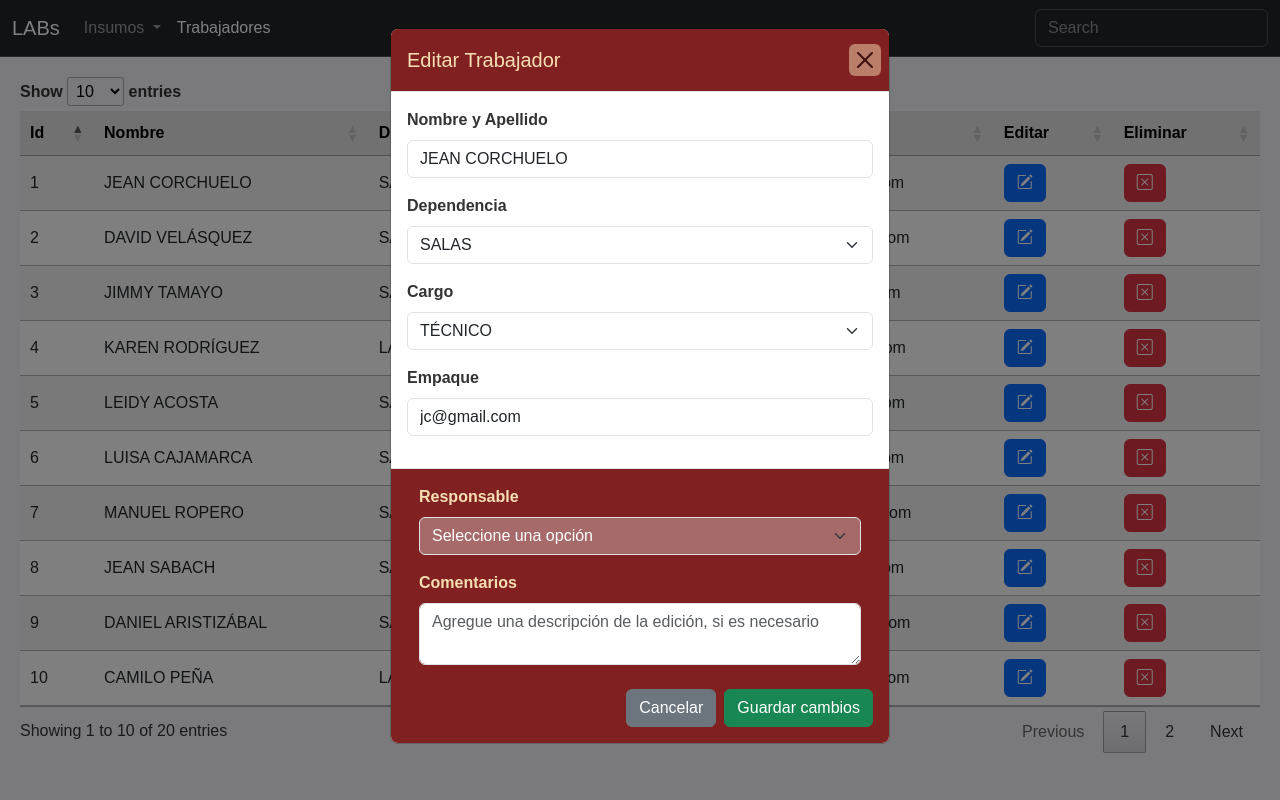
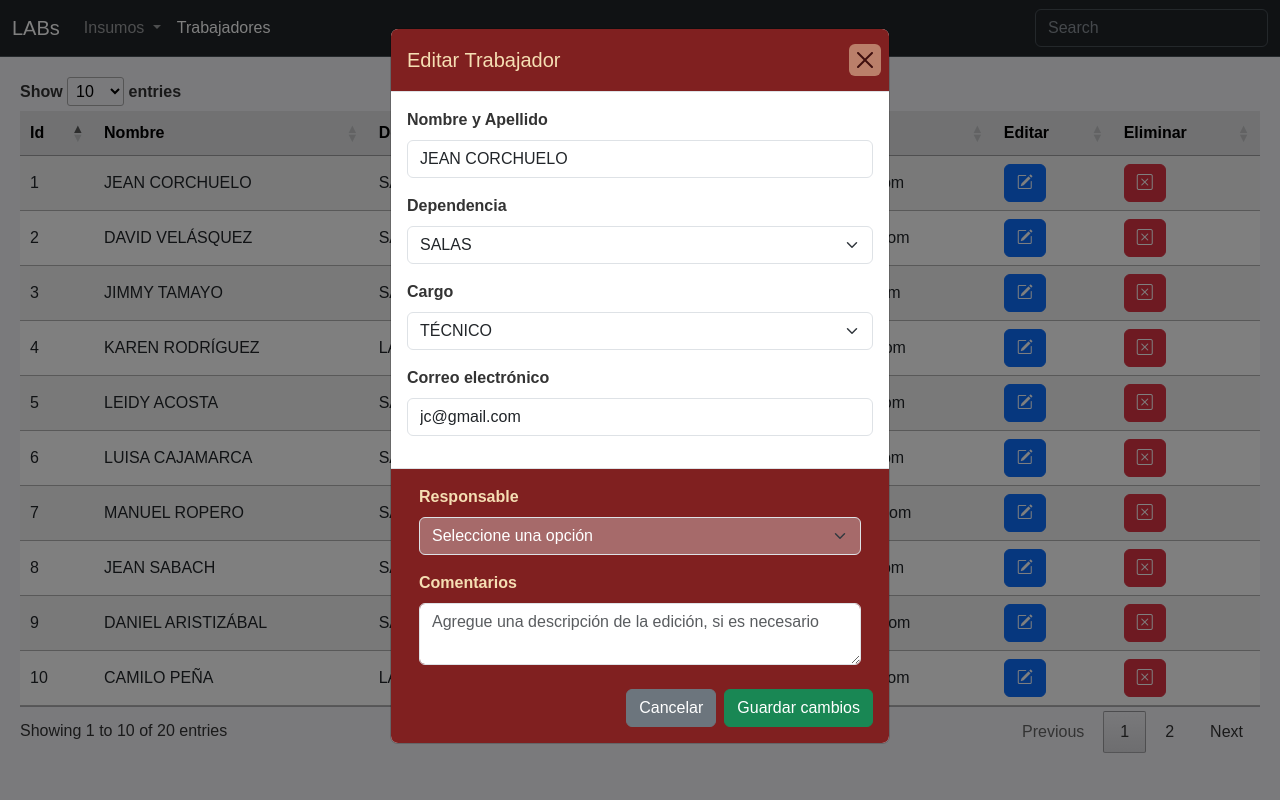
Before and after one commit to JJtamayoQ/inventory_app, a Flask app: page /workers in a window 1280 px wide, after a click that opens the changed part. Run offline with Flask 3, Linux system fonts and the light colour scheme; data comes from the database, SQL or seed files in the repository; some libraries are stand-ins or nearby versions.

Commit message:
Correciones menores.

```diff
--- a/templates/index.html
+++ b/templates/index.html
@@ -350,7 +350,7 @@
                         </div>
                     </div>
                     <div class="modal-footer">
-                        <div class="col-xl-6 mx-auto">
+                        <div class="col-xl-3 mx-auto">
                             <div class="col">
                                 <label for="add-worker" class="form-label">Responsable</label>
                                 <select class="form-select" id="add-worker" name="worker" required>
--- a/templates/workers.html
+++ b/templates/workers.html
@@ -130,7 +130,7 @@
                             </select>
                         </div>
                         <div class="mb-3">
-                            <label for="edit-email" class="form-label">Empaque</label>
+                            <label for="edit-email" class="form-label">Correo electrónico</label>
                             <input type="email" class="form-control" id="edit-email" name="email" required>
                         </div>
                     </div>
```
